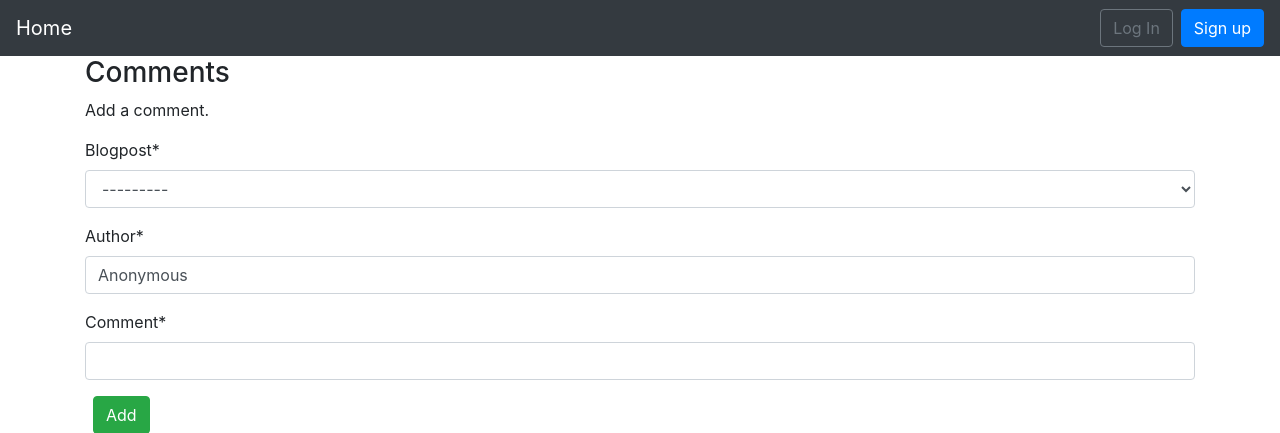
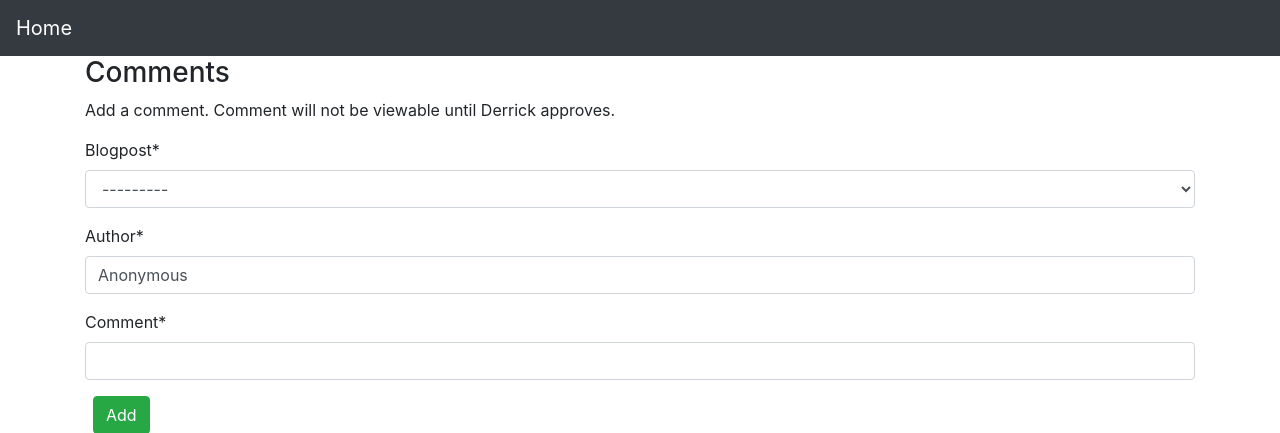
Before and after one commit to drnagy86/StudentBlog, a Django app: page /blogposts/new_comment/ in a window 1280 px wide. Shown: the top 433 px of the page. Run offline with Django 3.2, Linux system fonts and the light colour scheme; data that the repository does not hold is empty; parts of the project's set-up code (start-up, migrations or seed data) failed here and were passed over; some libraries are stand-ins or nearby versions.

Commit message:
Cleaned up to do tasks, tags, comments, sign up

```diff
--- a/accounts/urls.py
+++ b/accounts/urls.py
@@ -3,5 +3,6 @@ from django.urls import path
 from .views import SignUpView
 
 urlpatterns = [
-    path('signup/', SignUpView.as_view(), name='signup'),
+    # unnecessary as I will be the only user
+    #path('signup/', SignUpView.as_view(), name='signup'),
 ]
--- a/blogposts/models.py
+++ b/blogposts/models.py
@@ -12,6 +12,10 @@ class Tag(models.Model):
         return self.tag
 
 class BlogPost(models.Model):
+    # dash means in descending order
+    class Meta:
+        ordering = ('-created_on',)
+
     title = models.CharField(max_length=255, unique=True)
     body = models.TextField()
     created_on = models.DateTimeField(auto_now_add=True, unique=True)
@@ -36,6 +40,7 @@ class Comment(models.Model):
     blogpost = models.ForeignKey(
         BlogPost,
         on_delete=models.CASCADE,
+
         related_name='comments',
         )
     comment = models.CharField(max_length=140)
@@ -54,4 +59,5 @@ class Comment(models.Model):
     def save(self, force_insert=True, *args, **kwargs):
 
 
-        super().save(*args, force_insert=True, **kwargs)
+        # super().save(*args, force_insert=True, **kwargs)
+        super().save(*args, **kwargs)
--- a/templates/base.html
+++ b/templates/base.html
@@ -43,12 +43,13 @@
                 </li>
             </ul>
             {% else %}
-            <form class="form-inline ml-auto">
-                <a href="{% url 'login' %}" class="btn btn-outline-secondary">
+            <!-- Nice for development, not for deploy -->
+            <!-- <form class="form-inline ml-auto">
+                <a href="" class="btn btn-outline-secondary">
                 Log In</a>
-                <a href="{% url 'signup' %}" class="btn btn-primary ml-2">
+                <a href="" class="btn btn-primary ml-2">
                 Sign up</a>
-            </form>
+            </form> -->
             {% endif %}
         </div>
         </nav>
--- a/templates/blogposts/blogpost_comments_new.html
+++ b/templates/blogposts/blogpost_comments_new.html
@@ -6,11 +6,12 @@
 {% block content %}
 
 <h3>Comments</h3>
-<p>Add a comment.</p>
+<p>Add a comment. Comment will not be viewable until Derrick approves.</p>
 <form action="" method="POST">{% csrf_token %}
     {{ form|crispy }}
     <button class="btn btn-success ml-2" type="submit">Add</button>
 </form>
 
 
+
 {% endblock content %}
```
Also changed, not shown: templates/blogposts/blogpost_detail.html (+8 -0 lines), templates/blogposts/blogpost_list.html (+6 -2 lines), README.md.
